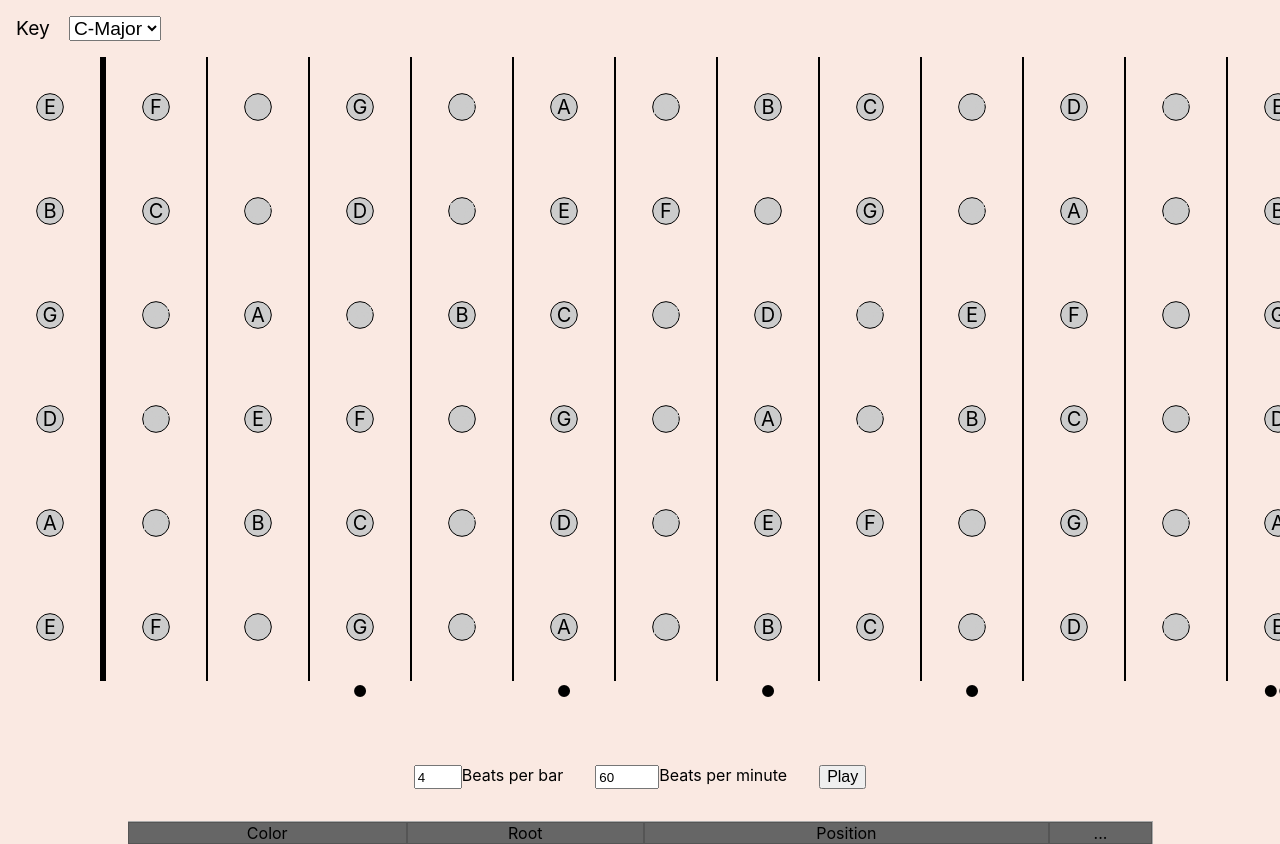
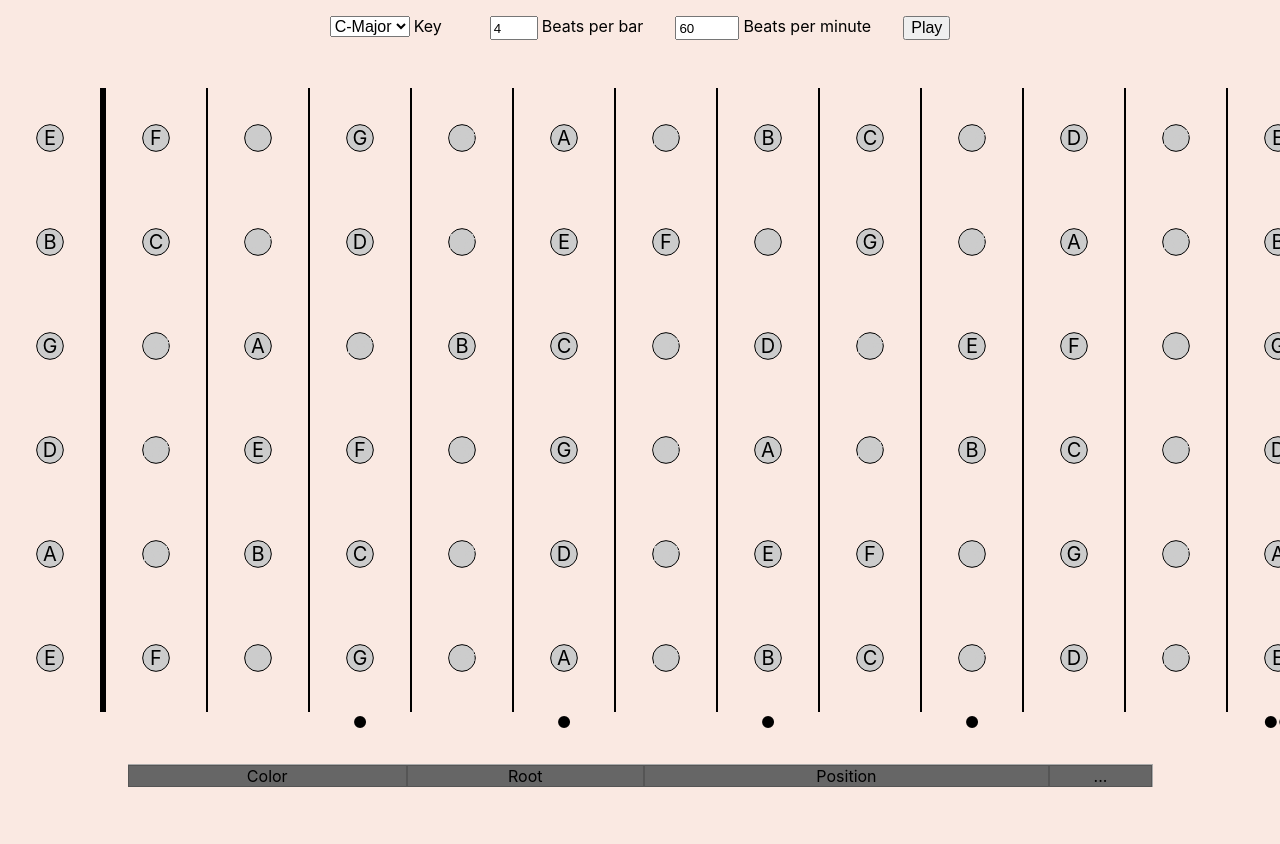
Before and after one commit to kaloisi/fretcharts, a React (Create React App) app: page / in a window 1280 px wide. Shown: the top 844 px of the page. After the commit the page ends 800 px from the top, so only its background shows below. Built offline with nearby package versions, Linux system fonts and the light colour scheme.

Commit message:
move controls to top

```diff
--- a/src/Fretboard.js
+++ b/src/Fretboard.js
@@ -137,8 +137,10 @@ class Fretboard extends React.Component {
                onChange={(e) => this.updateKey(e)}
                options={allKeys}
                value={this.state.key}/>
+            <Metronome scales={scales} bpb={this.state.bpb} bpm={this.state.bpm} />
+        </div>
 
-        </div>
+        <ChordProgression scales={scales} progression={this.state.progression}/>
 
         <div className="fret-board">{
           this.state.guitarState.strings.map((stringState) => {
@@ -154,10 +156,6 @@ class Fretboard extends React.Component {
         }
           <div className="fret-markers">{fretMarkers}</div>
         </div>
-
-        <ChordProgression scales={scales} progression={this.state.progression}/>
-
-        <Metronome scales={scales} bpb={this.state.bpb} bpm={this.state.bpm} />
 
         <div className="scaleTable">
           <div>
--- a/src/SelectBox.js
+++ b/src/SelectBox.js
@@ -27,11 +27,11 @@ class SelectBox extends React.Component {
         });
 
         return (<div className="selectBox">
+            <select onChange={ (e) => this.selectOption(e) } defaultValue={this.state.value.name} >
+                    {children}
+            </select>
             <div className="selectBoxLabel">{this.props.label}</div>
-                <select onChange={ (e) => this.selectOption(e) } defaultValue={this.state.value.name} >
-                        {children}
-                </select>
-            </div>);
+        </div>);
     }
   }
 
--- a/src/css/Fretboard.css
+++ b/src/css/Fretboard.css
@@ -87,13 +87,13 @@ body {
 
 .selectBox {
     display: inline-block;
-    text-align: center;
-    font-size: larger;
+    justify-content: center;
 }
 
 .selectBoxLabel {
+    padding-right: 1em;
+    padding-left: 0.25em;
     display: inline-block;
-    padding-right: 1em;
 }
 
 select {
@@ -106,7 +106,26 @@ button {
 
 .keySelector {
     margin: 1em;
+    display: flex;
+    flex-direction: row;
+    justify-content: center;
 }
+
+.keySelector > .selectBox {
+    margin-right: 2em;
+}
+
+.metronome {
+    display: flex;
+    flex-direction: row;
+    justify-content: center;
+}
+
+.metronome > .label {
+    margin-right: 2em;
+    padding-left: 0.25em;
+}
+
 
 .tuner > svg {
     position: absolute;
@@ -130,14 +149,3 @@ button {
     padding-right: 1em;
     font-size: xlarge;
 }
-
-.metronome {
-    margin-top: 1em;
-    display: flex;
-    flex-direction: row;
-    justify-content: center;
-}
-
-.metronome > .label {
-    margin-right: 2em;
-}
```
